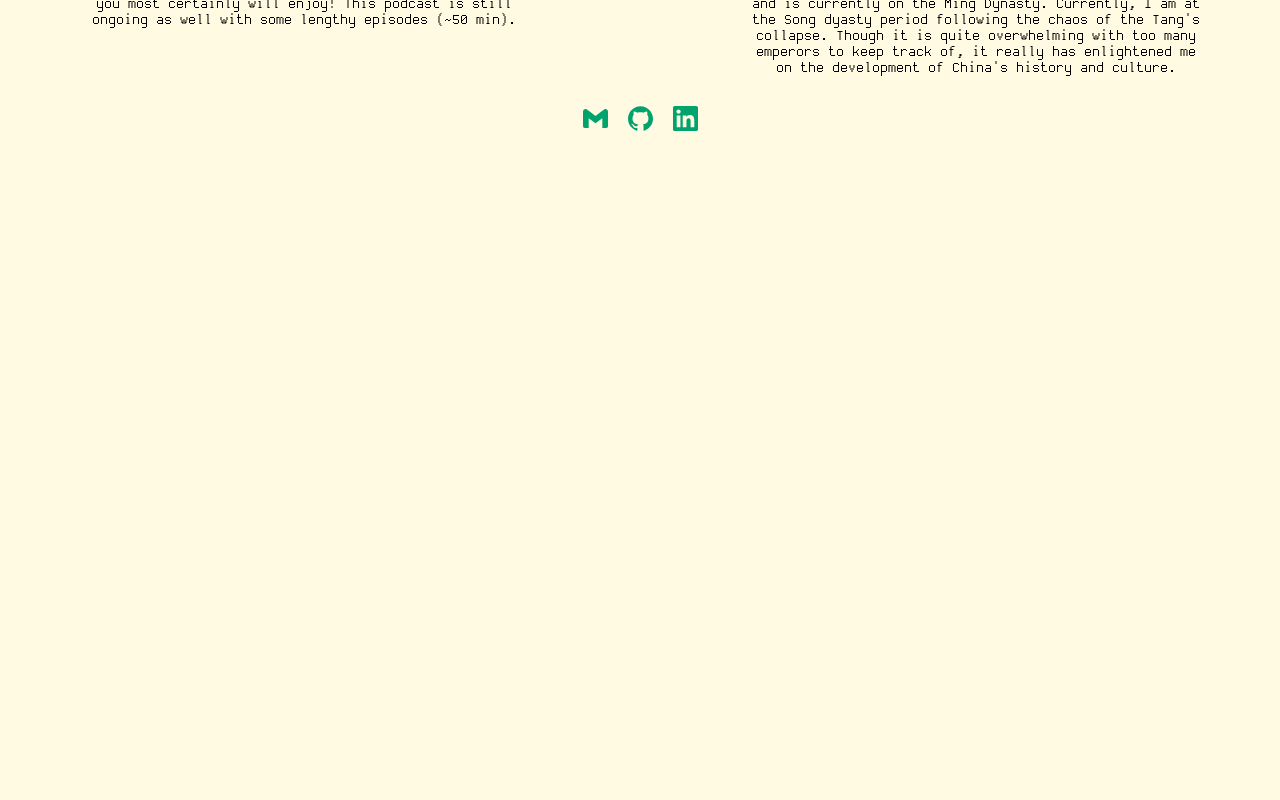
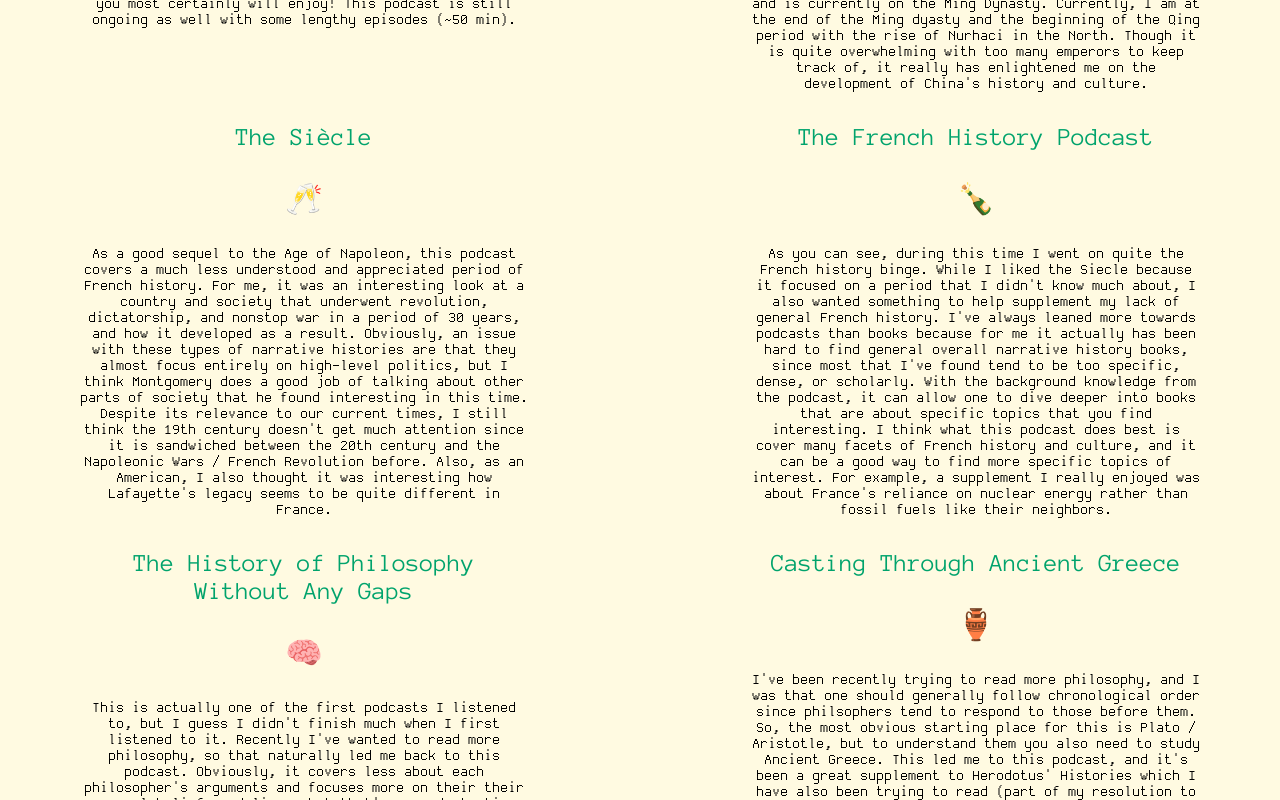
Before and after one commit to kwang2424/kwang2424.github.io, a React (Create React App) app: page /podcasts in a window 1280 px wide. Shown: the part 980-1780 px from the top of the page. Before the commit the page ends 1135 px from the top, so only its background shows below. Built offline with nearby package versions, Linux system fonts and the light colour scheme.

Commit message:
updated podcasts and resume

```diff
--- a/src/components/Navigation/index.js
+++ b/src/components/Navigation/index.js
@@ -12,7 +12,7 @@
                 <Link to="/">Home</Link>
                 <Link to="/projects">Projects</Link>
                 <Link to="/podcasts">Podcasts</Link>
-                <a href="https://drive.google.com/file/d/1fqVn7y9AC-eqlVutIush7icM-f1I7dzS/view?usp=sharing" target="_blank" rel="noopener noreferrer">
+                <a href="https://drive.google.com/file/d/1F3sGOcCqf__U0kdupyjQo2F5TeyxAZfS/view?usp=sharing" target="_blank" rel="noopener noreferrer">
                     Resume
                 </a>
             </nav>
--- a/src/components/Podcasts/index.js
+++ b/src/components/Podcasts/index.js
@@ -65,9 +65,60 @@
                     Eastern and especially Chinese history has always been lacking. As a result, I wanted a podcast
                     that wasn't focused on traditional European/western history. This podcast has helped me
                     learn much more about China and its unimaginably long 2000 year history. It starts from its mythical origins and
-                    is currently on the Ming Dynasty. Currently, I am at the Song dyasty period following the chaos of the Tang's collapse.
+                    is currently on the Ming Dynasty. Currently, I am at the end of the Ming dyasty and the
+                    beginning of the Qing period with the rise of Nurhaci in the North.
                     Though it is quite overwhelming with too many emperors to keep track of, it really has enlightened me on the development of
                     China's history and culture."
+                />
+                <Podcast
+                    title="The Siècle"
+                    emoji="🥂"
+                    url="http://thesiecle.com/"
+                    description="As a good sequel to the Age of Napoleon, this podcast covers a much less
+                    understood and appreciated period of French history. For me, it was an interesting look at a
+                    country and society that underwent revolution, dictatorship, and nonstop war in a period of 30 years,
+                    and how it developed as a result. Obviously, an issue with these types of narrative histories are that
+                    they almost focus entirely on high-level politics, but I think Montgomery does a good job of talking about
+                    other parts of society that he found interesting in this time. Despite its relevance to our current times,
+                    I still think the 19th century doesn't get much attention since it is sandwiched between the 20th century and
+                    the Napoleonic Wars / French Revolution before. Also, as an American, I also thought it was interesting
+                    how Lafayette's legacy seems to be quite different in France."
+                />
+                <Podcast
+                    title="The French History Podcast"
+                    emoji="🍾"
+                    url="https://www.thefrenchhistorypodcast.com/"
+                    description="As you can see, during this time I went on quite the French history binge. While I liked
+                    the Siecle because it focused on a period that I didn't know much about, I also wanted something to help
+                    supplement my lack of general French history. I've always leaned more towards podcasts than books because
+                    for me it actually has been hard to find general overall narrative history books, since most that I've found
+                    tend to be too specific, dense, or scholarly. With the background knowledge from the podcast, it can allow
+                    one to dive deeper into books that are about specific topics that you find interesting. I think what this podcast
+                    does best is cover many facets of French history and culture, and it can be a good way to find more specific
+                    topics of interest. For example, a supplement I really enjoyed was about France's reliance on nuclear
+                    energy rather than fossil fuels like their neighbors."
+                />
+                <Podcast
+                    title="The History of Philosophy Without Any Gaps"
+                    emoji="🧠"
+                    url="https://www.historyofphilosophy.net/"
+                    description="This is actually one of the first podcasts I listened to, but I guess I didn't finish much
+                    when I first listened to it. Recently I've wanted to read more philosophy, so that naturally led me
+                    back to this podcast. Obviously, it covers less about each philosopher's arguments and focuses more on their
+                    their general beliefs and lives, but that's a good starting point. I also started listening to Philosophize This!,
+                    which leads to some overlap, but they help provide a better overview of each thinker. Overall, it's a pretty
+                    solid podcast, and I really like how they cover less well-known thinkers."
+                />
+                <Podcast
+                    title="Casting Through Ancient Greece"
+                    emoji="🏺"
+                    url="https://castingthroughancientgreece.com/"
+                    description="I've been recently trying to read more philosophy, and I was that one should generally
+                    follow chronological order since philsophers tend to respond to those before them. So, the most
+                    obvious starting place for this is Plato / Aristotle, but to understand them you also need to study
+                    Ancient Greece. This led me to this podcast, and it's been a great supplement to Herodotus' Histories which
+                    I have also been trying to read (part of my resolution to read more as well). Right now I'm at the beginning
+                    where it describes the origins of Sparta, Athens, and Persia, and I've really been enjoying it."
                 />
             </div>
         </div>
```
